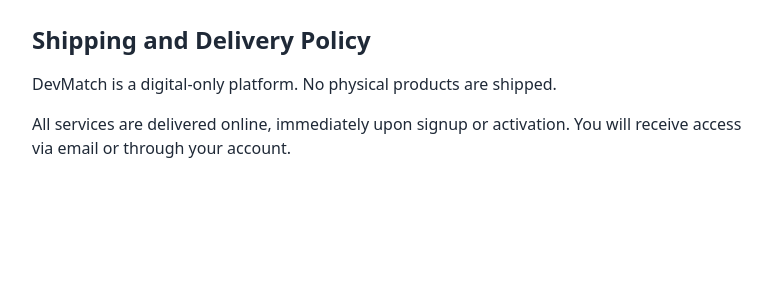
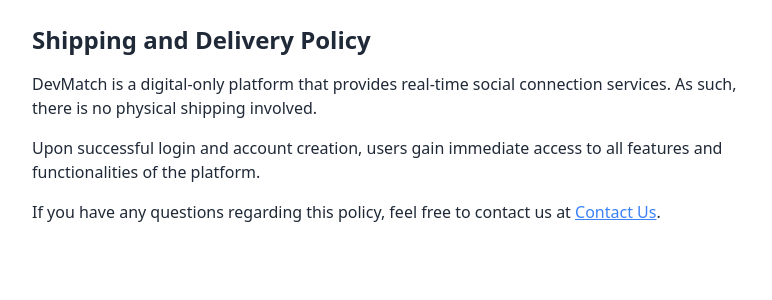
Before and after one commit to dheerajsingh03/devMatch-frontend, a React (Vite) app: page /shipping-policy in a window 1280 px wide. Shown: the top 300 px of the page, without its empty margins (248-1020 px from the left). Built offline with nearby package versions, Linux system fonts and the light colour scheme.

Commit message:
edit in shipping policy

```diff
--- a/src/components/ShippingPolicy.jsx
+++ b/src/components/ShippingPolicy.jsx
@@ -1,13 +1,18 @@
-export default function ShippingPolicy() {
+const ShippingPolicy = () => {
   return (
-    <div className="p-6 max-w-3xl mx-auto">
+    <div className="p-6 max-w-3xl mx-auto text-gray-800">
       <h1 className="text-2xl font-bold mb-4">Shipping and Delivery Policy</h1>
       <p className="mb-4">
-        DevMatch is a digital-only platform. No physical products are shipped.
+        DevMatch is a digital-only platform that provides real-time social connection services. As such, there is no physical shipping involved.
+      </p>
+      <p className="mb-4">
+        Upon successful login and account creation, users gain immediate access to all features and functionalities of the platform.
       </p>
       <p>
-        All services are delivered online, immediately upon signup or activation. You will receive access via email or through your account.
+        If you have any questions regarding this policy, feel free to contact us at <a href="/contact-us" className="text-blue-500 underline">Contact Us</a>.
       </p>
     </div>
   );
-}
+};
+
+export default ShippingPolicy;
```
